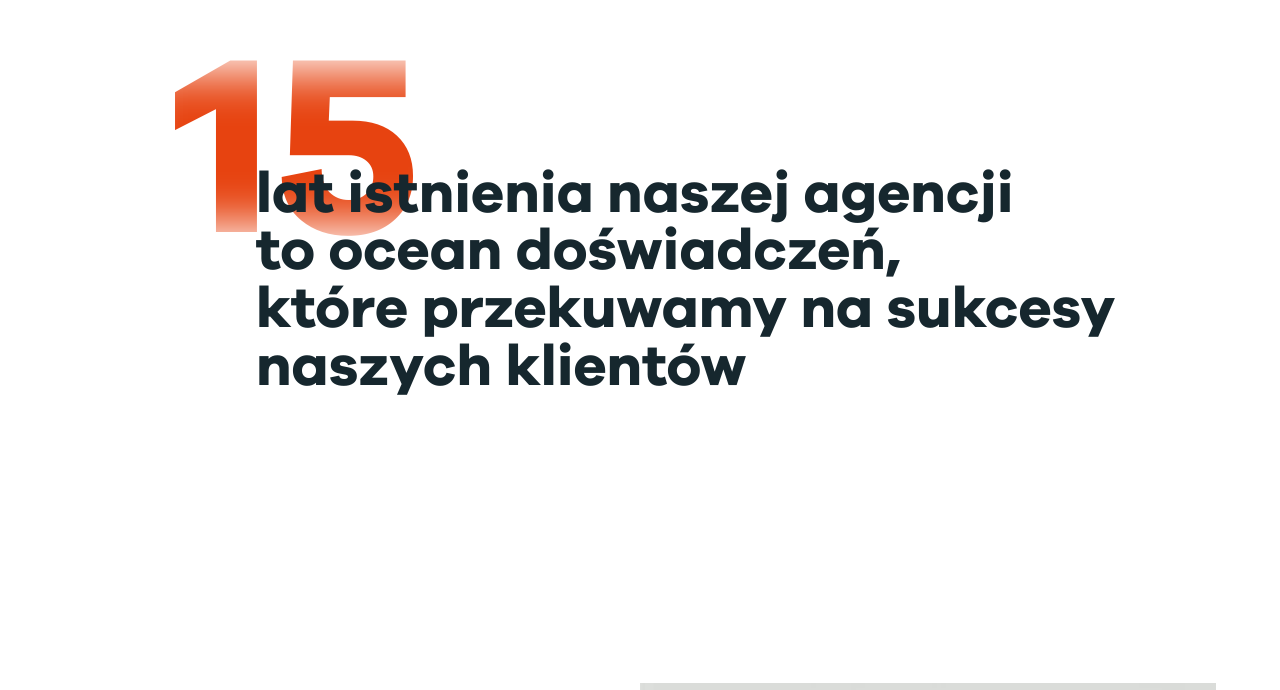
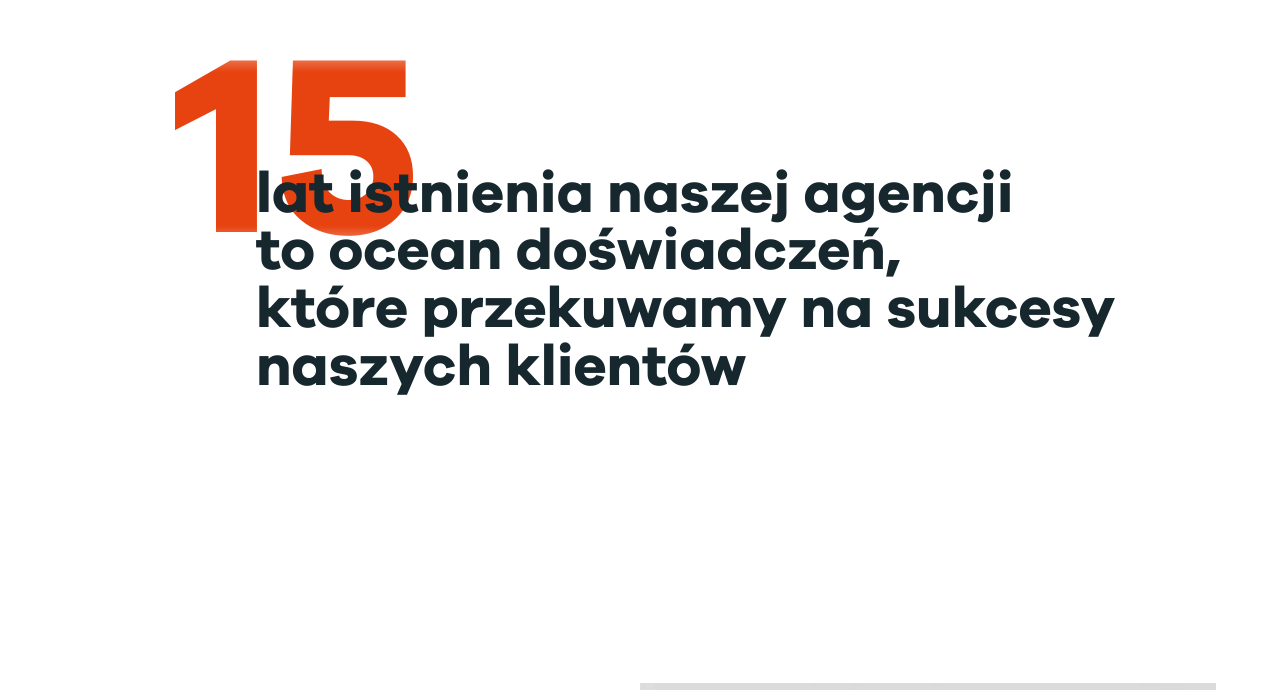
Before and after one commit to Raff1010X/59, a Next.js app: page / in a window 1280 px wide. Shown: the part 3050-3740 px from the top of the page. Built offline with nearby package versions, Linux system fonts and the light colour scheme.

Commit message:
update: components

```diff
--- a/src/components/bannerNum/bannerNum.module.css
+++ b/src/components/bannerNum/bannerNum.module.css
@@ -33,15 +33,15 @@
     overflow: hidden;
 }
 
-.numbers::before {
+.numbers::after {
     content: "";
     position: absolute;
     top: 0;
     left: 0;
     width: 100%;
     height: 100%;
-    box-shadow: inset 0 -50px 50px white, inset 0 50px 50px white;
     z-index: 1;
+    background-image: linear-gradient(180deg, white 0%, transparent 20%, transparent 80%, white 100%);
 }
 
 .numberWrapper {
--- a/src/components/bannerText/bannerText.module.css
+++ b/src/components/bannerText/bannerText.module.css
@@ -53,8 +53,8 @@
     left: 0;
     width: 100%;
     height: 100%;
-    box-shadow: inset 0 -50px 50px white, inset 0 50px 50px white;
     z-index: 1;
+    background-image: linear-gradient(180deg, white 0%, transparent 20%, transparent 80%, white 100%);
 }
 
 .numberWrapper {
```
